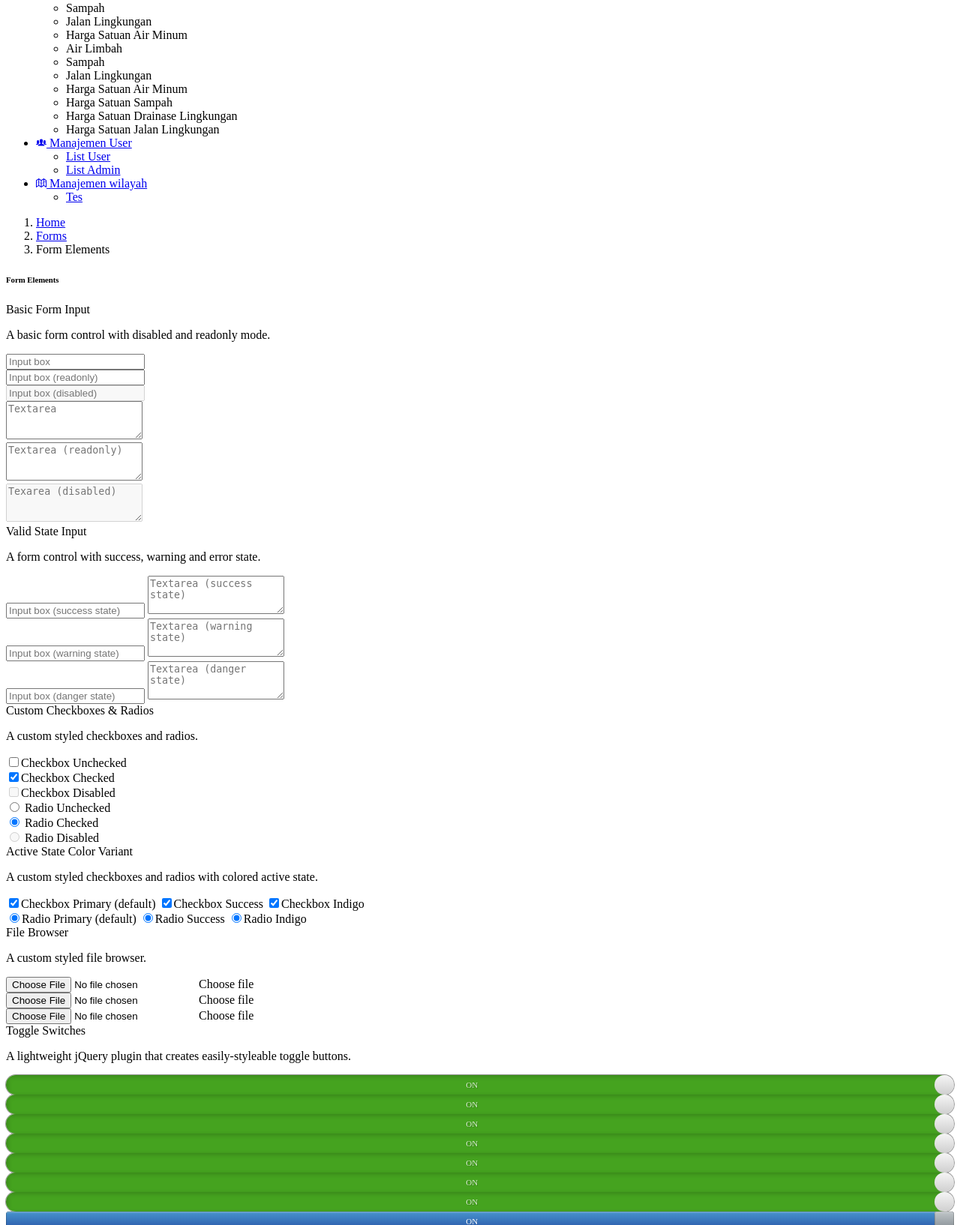
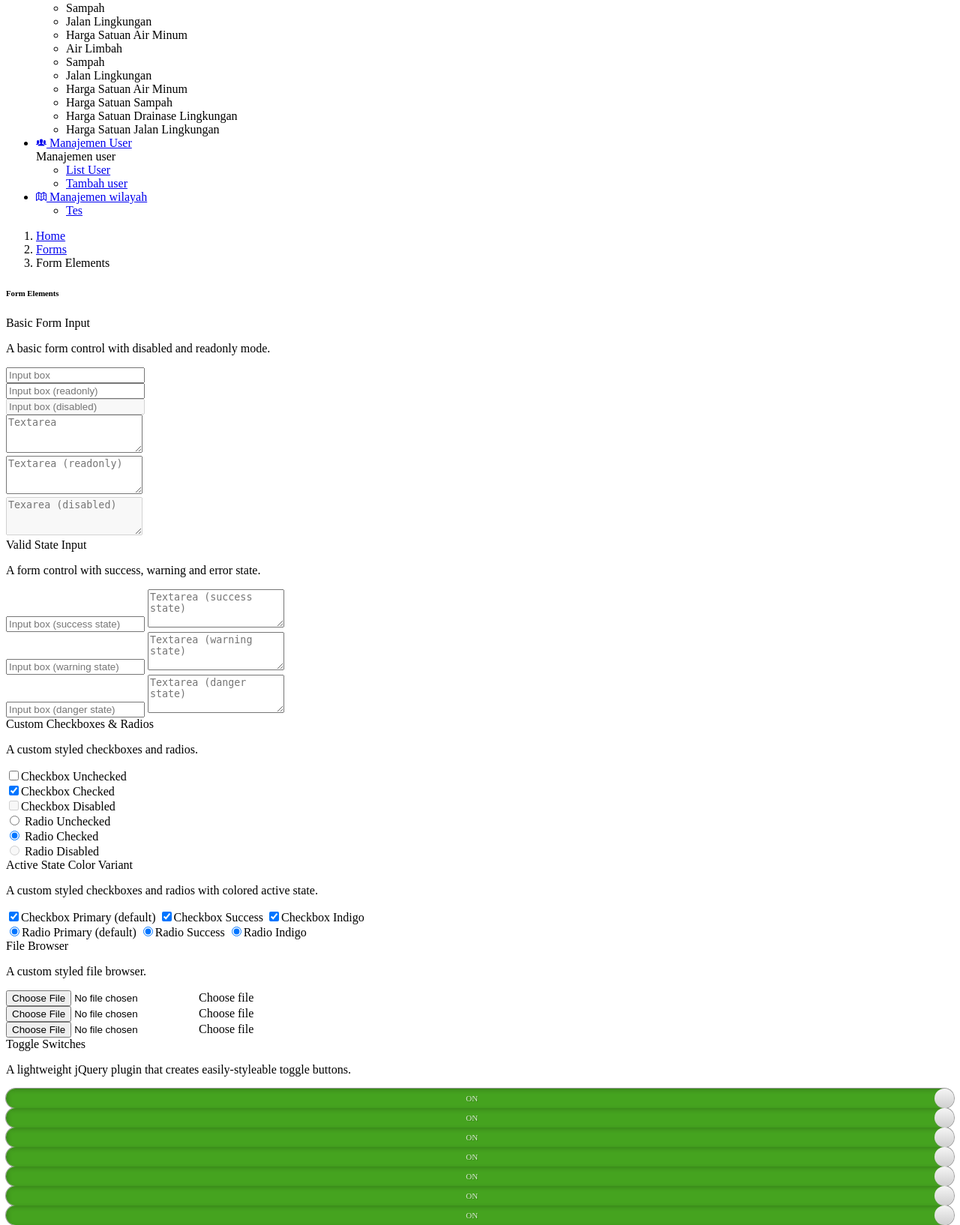
Before and after one commit to imamfchrj/proposal-pu, a CodeIgniter app: page /database/index.php/main/tes in a window 1280 px wide. Shown: the part 1362-2996 px from the top of the page at 75% size. Run offline with CodeIgniter, Linux system fonts and the light colour scheme; data that the repository does not hold is empty; some libraries are stand-ins or nearby versions; some web fonts are replaced.

Commit message:
link user navbar

```diff
--- a/application/views/default/navbar.php
+++ b/application/views/default/navbar.php
@@ -177,17 +177,27 @@
               </ul>
             </div><!-- dropdown-menu -->
           </li>
-          <li class="nav-item with-sub">
+          <li class="nav-item with-sub mega-dropdown">
             <a class="nav-link" href="#" data-toggle="dropdown">
               <i class="icon ion-ios-people"></i>
               <span>Manajemen User</span>
             </a>
             <div class="sub-item">
-              <ul>
-                <li class="active"><a href="#">List User</a></li>
-                <li><a href="#">List Admin</a></li>
-              </ul>
+
+            <div class="row">
+                <div class="col-lg mg-t-30 mg-lg-t-0">
+                  <label class="section-label">Manajemen user</label>
+                  <ul>
+                    <li><a href="<?=base_url("user/list")?>">List User</a></li>
+                    <li><a href="<?=base_url("user/insert")?>">Tambah user</a></li>
+                  </ul>
+
+
+                </div><!-- col -->
+
+              </div><!-- row -->
             </div><!-- dropdown-menu -->
+
           </li>
           <li class="nav-item with-sub">
             <a class="nav-link" href="#" data-toggle="dropdown">
```
Also changed, not shown: application/views/default/tes.php (+21 -14 lines).
